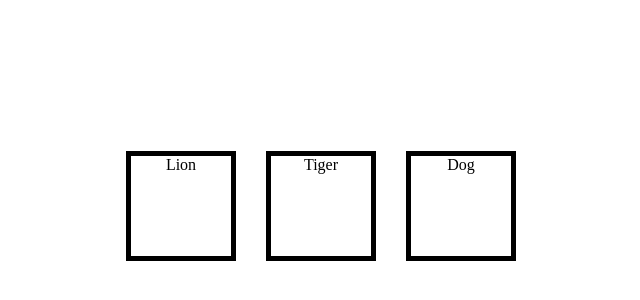
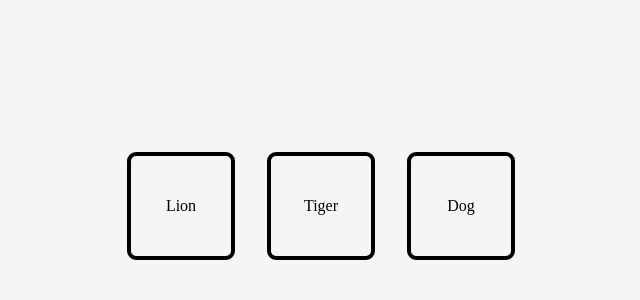
Before and after one commit to ksmithj94/Javascript-Projects-2023, a plain HTML site: page Audio Player/index.html in a window 1280 px wide. Shown: the part 194-494 px from the top of the page, without its empty margins (319-959 px from the left). Drawn offline with Linux system fonts and the light colour scheme.

Commit message:
added some styling to animal audio

```diff
--- a/Audio Player/scripts.js
+++ b/Audio Player/scripts.js
@@ -2,19 +2,23 @@ const lion = document.querySelector(".lionClass");
 const tiger = document.querySelector(".tigerClass");
 const dog = document.querySelector(".dogClass");
 const lionSound = new Audio('/Audio Player/sounds/roaring_lion_sns.wav');
+const tigerSound = new Audio('/Audio Player/sounds/Tiger Roar 6 - QuickSounds.com.mp3');
+const dogSound = new Audio('/Audio Player/sounds/small_dog_bark_IgU_UsS.wav');
 
 lion.addEventListener("click", function(){
-    console.log("lick lion");
+    console.log("click lion");
     lionSound.play();
   }
 );
 
 tiger.addEventListener("click", function(){
   console.log("click tiger");
+  tigerSound.play();
   }
 );
 
 dog.addEventListener("click", function(){
   console.log("click dog");
+  dogSound.play()
   }
 );
--- a/Audio Player/style.css
+++ b/Audio Player/style.css
@@ -1,6 +1,7 @@
 * {
   padding: 0;
   margin: 0;
+  background-color: whitesmoke;
 }
 
 .container {
@@ -12,25 +13,44 @@
 }
 
 .lionClass {
+  display: flex;
+  justify-content: center;
+  align-items: center;
+  text-align: center;
   margin: 20px;
   width: 100px;
   height: 100px;
-  outline: 5px solid black;
+  outline: 4px solid black;
+  border-radius: 5px;
   cursor: pointer;
 }
 
 .tigerClass {
+  display: flex;
+  justify-content: center;
+  align-items: center;
+  text-align: center;
   margin: 20px;
   width: 100px;
   height: 100px;
-  outline: 5px solid black;
+  outline: 4px solid black;
+  border-radius: 5px;
   cursor: pointer;
 }
 
 .dogClass {
+  display: flex;
+  justify-content: center;
+  align-items: center;
+  text-align: center;
   margin: 20px;
   width: 100px;
   height: 100px;
-  outline: 5px solid black;
+  outline: 4px solid black;
+  border-radius: 5px;
   cursor: pointer;
 }
+
+.container :hover{
+  box-shadow: rgba(0, 0, 0, 0.90) 0px 5px 15px;
+}
```
Also changed, not shown: 2 other files.
